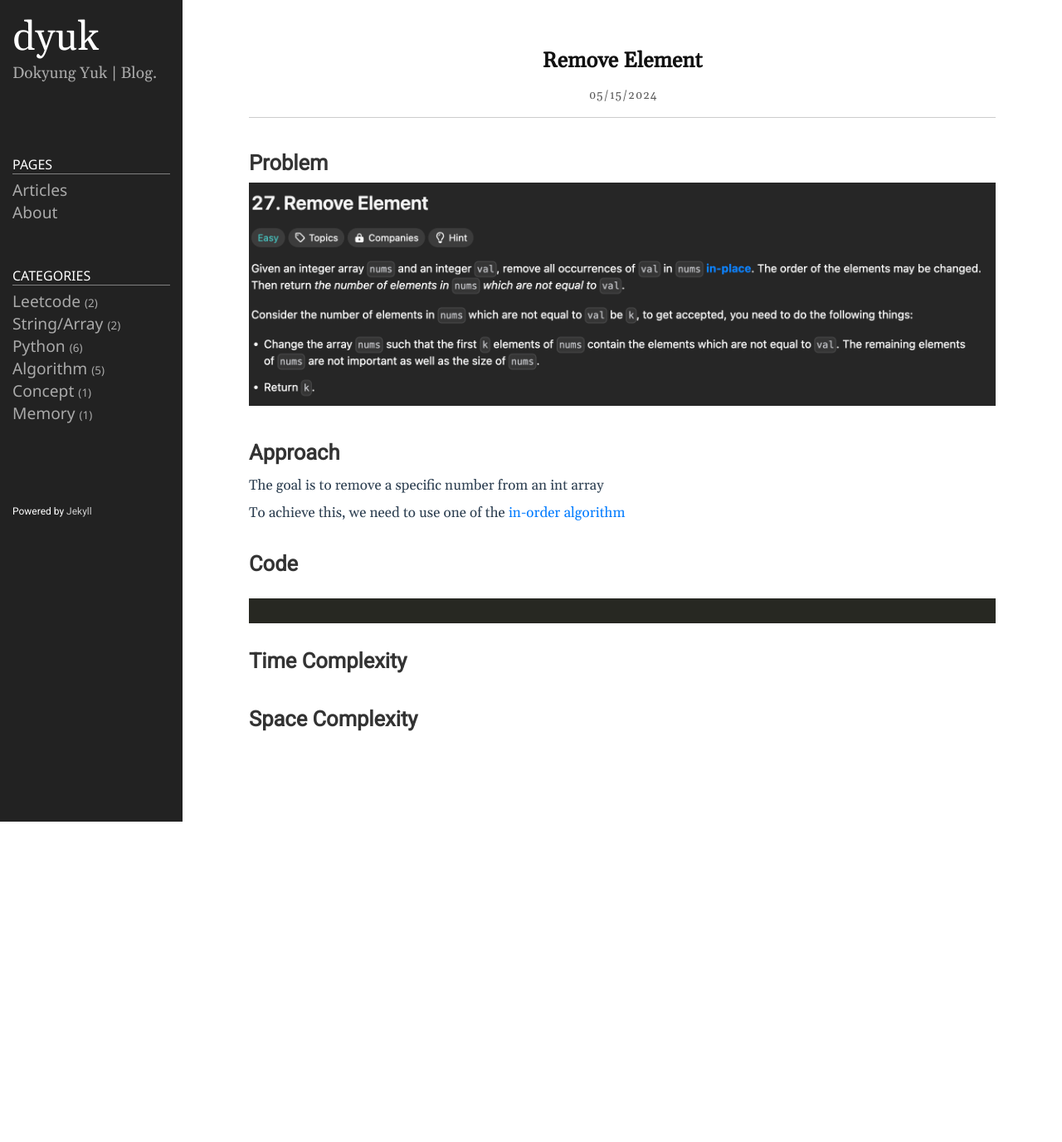
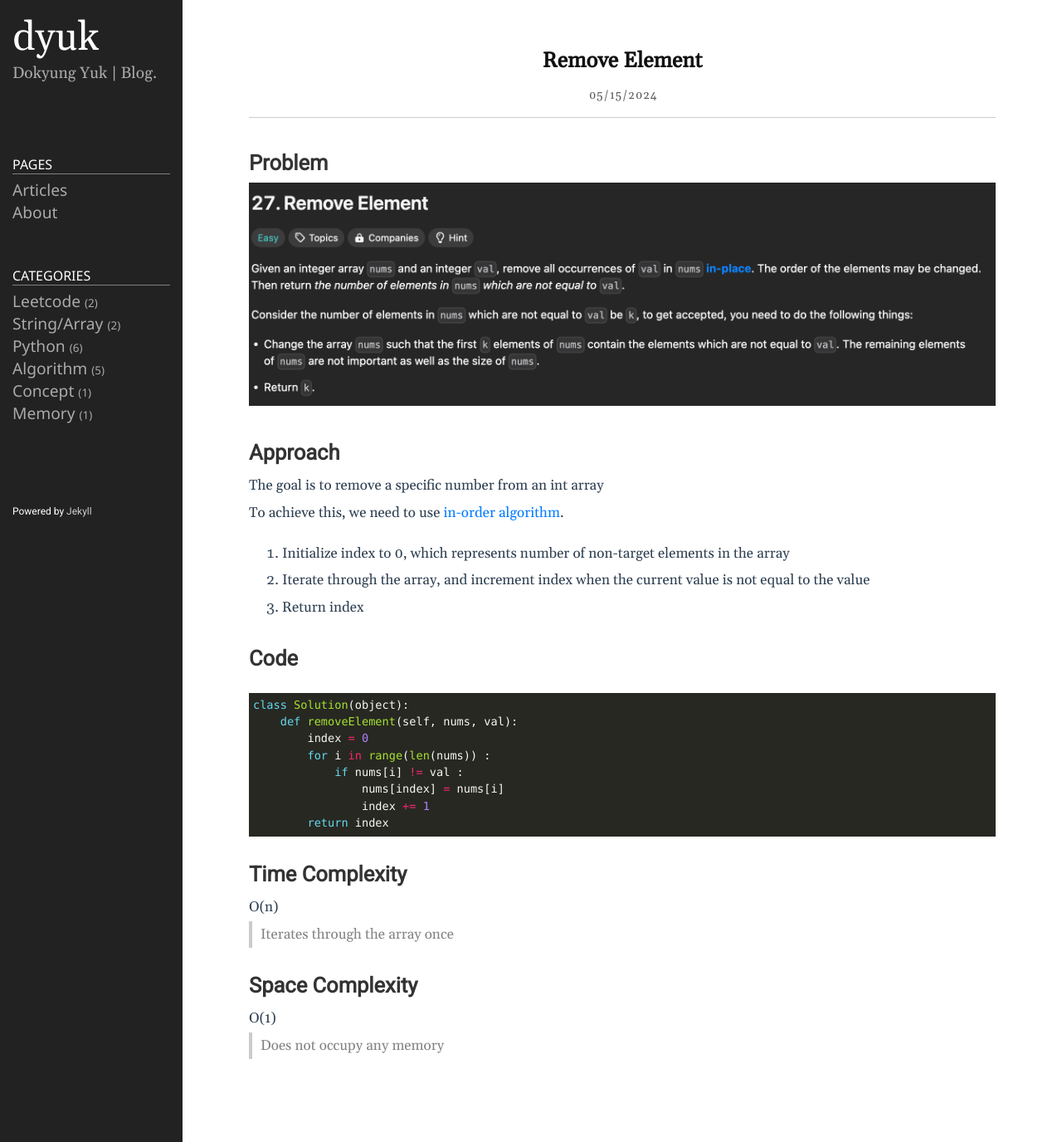
Before and after one commit to dyuk01/blog, a Jekyll site: the page built from _posts/2024-05-15-RemoveElement.markdown, in a window 1280 px wide. Shown: the whole page at 83% size. Built offline with Jekyll 4.4.1, drawn with Linux system fonts in a browser that asks for light colours; before the commit the page ends 990 px from its top, so only the background shows below that.

Commit message:
post updated

````diff
--- a/_posts/2024-05-15-RemoveElement.markdown
+++ b/_posts/2024-05-15-RemoveElement.markdown
@@ -9,11 +9,26 @@ categories: leetcode String/Array python
 
 ## Approach
 The goal is to remove a specific number from an int array
-To achieve this, we need to use one of the <a href="https://dyuk01.github.io/blog/algorithm/2024/05/15/InPlaceAlgorithm.html">in-order algorithm</a>
+To achieve this, we need to use <a href="https://dyuk01.github.io/blog/algorithm/2024/05/15/InPlaceAlgorithm.html">in-order algorithm</a>.
+1. Initialize index to 0, which represents number of non-target elements in the array
+2. Iterate through the array, and increment index when the current value is not equal to the value
+3. Return index
+
 ## Code
 ```python
-
+class Solution(object):
+    def removeElement(self, nums, val):
+        index = 0
+        for i in range(len(nums)) :
+            if nums[i] != val :
+                nums[index] = nums[i]
+                index += 1
+        return index
 ```
 ## Time Complexity
+O(n)
+> Iterates through the array once
 
 ## Space Complexity
+O(1)
+> Does not occupy any memory
````
Also changed, not shown: _posts/2024-05-14-MergeSortedArray.markdown (+5 -3 lines).
